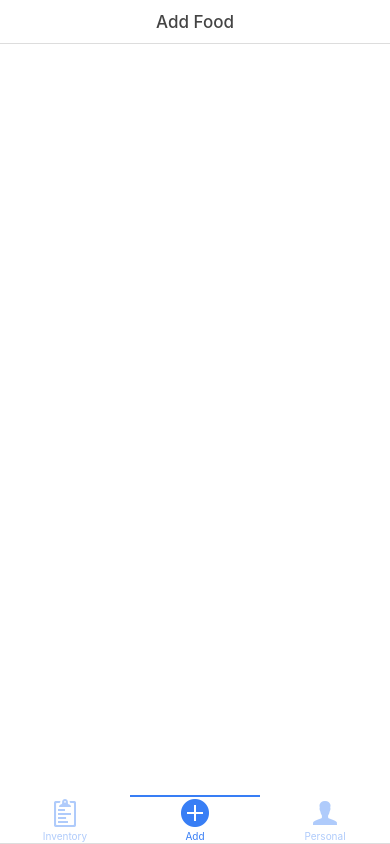
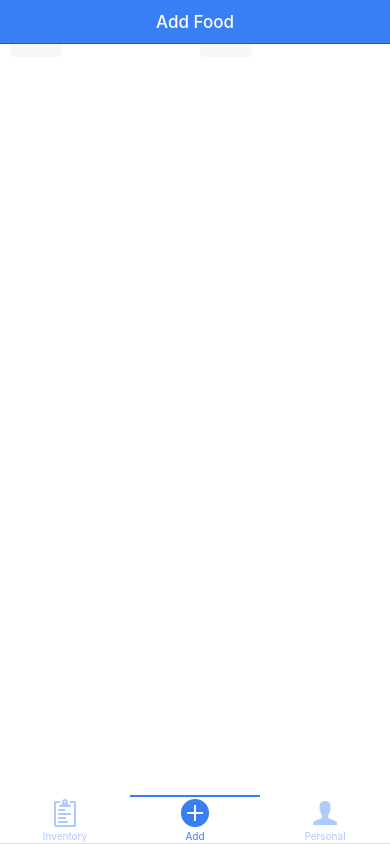
Before and after one commit to vaedprasad/HackBCA, a website: page MyKitchen/www/add.html in a window 390 px wide. Drawn offline with Linux system fonts and the light colour scheme; some packages are replaced by stand-ins of ours; files that its build step writes are made by us from their sources; files whose address does not match are found by name.

Commit message:
Buttons?

```diff
--- a/MyKitchen/www/add.html
+++ b/MyKitchen/www/add.html
@@ -13,9 +13,19 @@
     <script src="js/app.js"></script>
   </head>
   <body ng-app="starter">
-    <div class="bar bar-header bar-light">
+    <div class="bar bar-header bar-positive">
       <h1 class="title">Add Food</h1>
     </div>
+
+    <div class="row">
+      <div class="col">
+        <button class="button icon ion-gear-a"></button>
+      </div>
+      <div class="col">
+        <button class="button icon ion-gear-a"></button>
+      </div>
+    </div>
+
     <div class="tabs-striped tabs-color-positive">
       <div class="tabs tabs-icon-top">
         <a class="tab-item" href="index.html">
```
Also changed, not shown: MyKitchen/www/index.html (+1 -1 lines).
